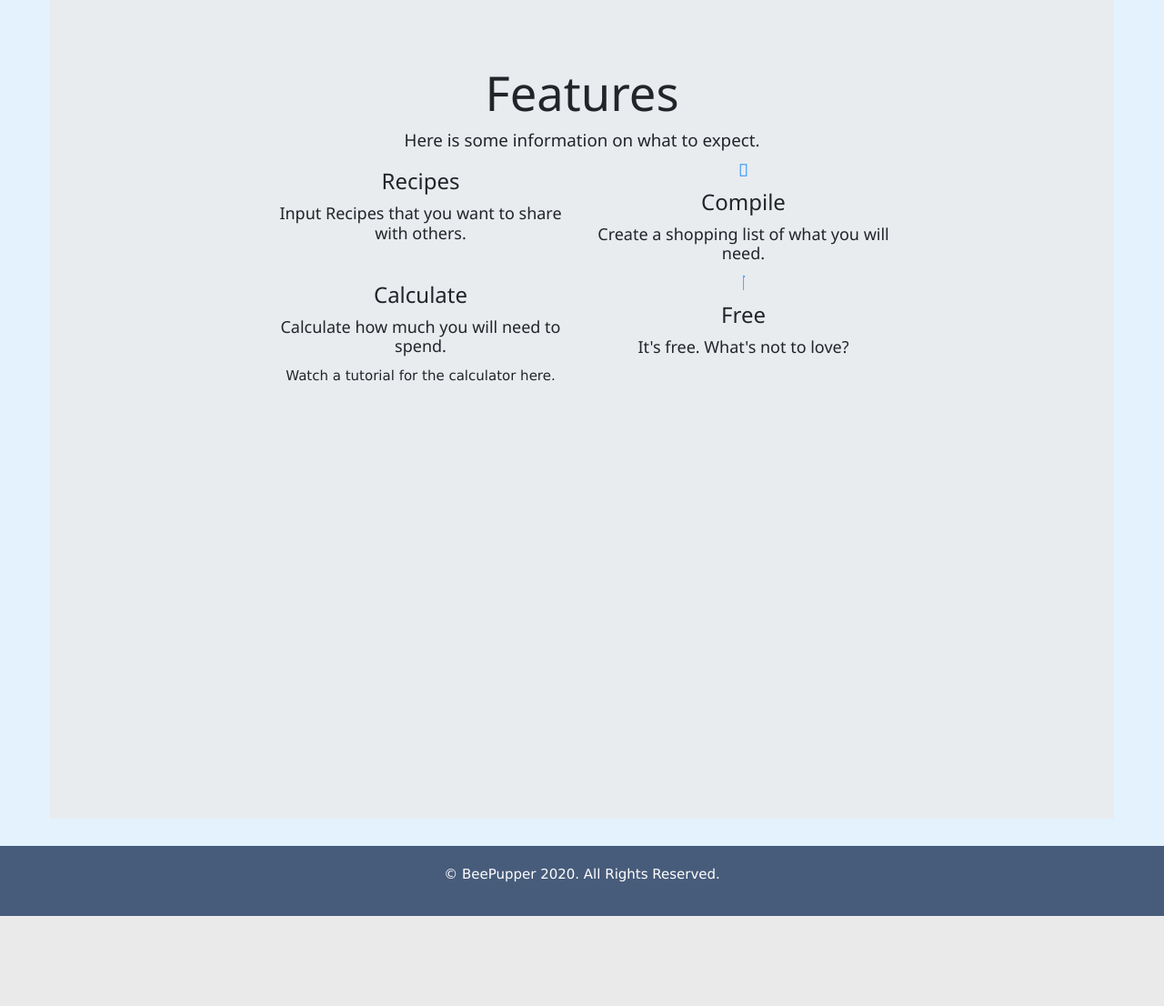
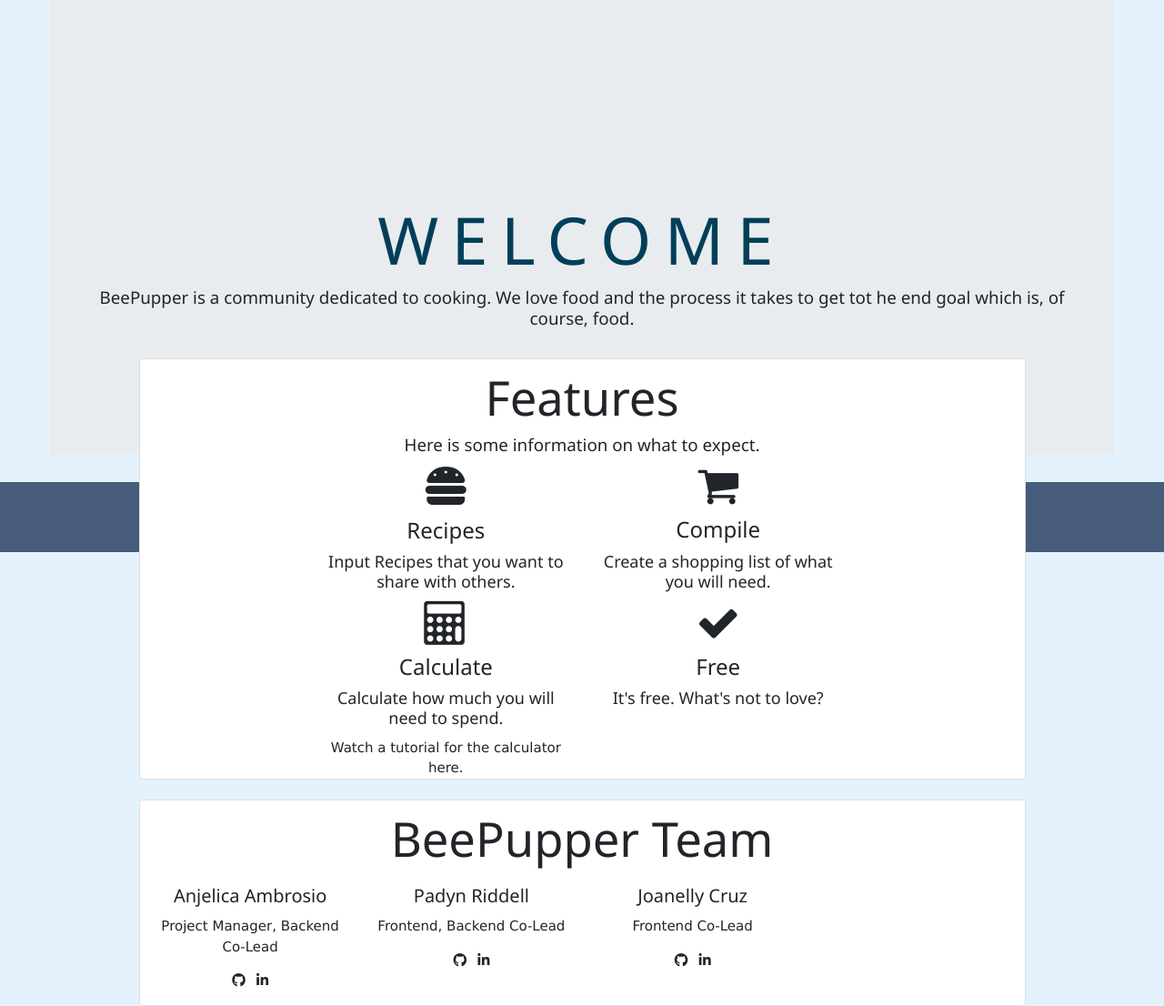
Before and after one commit to reikamoon/beepupper, a Flask app: page /about in a window 1280 px wide. Shown: the part 98-1204 px from the top of the page at 91% size. Before the commit the page ends 1105 px from the top, so only its background shows below. Run offline with Flask 2, Linux system fonts and the light colour scheme; some libraries are stand-ins or nearby versions.

Commit message:
more done on about page

```diff
--- a/static/style.css
+++ b/static/style.css
@@ -140,9 +140,7 @@
 .jumbotron {
   position: relative;
   width: 1170px;
-  height: 900px;
-  /* background: url(./header.png) no-repeat center;
-  background-size: cover; */
+  height: 500px;
   margin: auto;
-  background-color: green;
+  background-color: rgb(173, 255, 173);
 }
--- a/templates/about.html
+++ b/templates/about.html
@@ -6,7 +6,13 @@
 <center>
 <div class="jumbotron jumbotron-fluid">
     <div class="container">
-      <h2 class="display-4">Features</h2>
+        <h1 class="display-4">Welcome</h1>
+        <h2 class="lead">BeePupper is a community dedicated to cooking. We love food and the process it takes to get tot he end goal which is, of course, food.</h2>
+    </div>
+    &nbsp;&nbsp;
+    <div class="card" style="width: 65rem;">
+        <div class="container">
+        <h3 class="display-4">Features</h3>
         <h4 class="lead">Here is some information on what to expect.</h4>
 
         <div class="row">
@@ -17,21 +23,21 @@
                 <div class="row">
                     <div class="col-lg-6">
                     <div class="feature-item">
-                    <i class="fas fa-pepper-hot text-primary"></i>
+                        <i class="fas fa-hamburger"style="font-size:48px"></i>
                         <h3>Recipes</h3>
                         <h5 class="text-black">Input Recipes that you want to share with others.</h5>
                     </div>
                     </div>
                     <div class="col-lg-6">
                     <div class="feature-item">
-                    <i class="fas fa-shopping-cart text-primary"></i>
+                        <i class="fa fa-shopping-cart"style="font-size:48px"></i>
                         <h3>Compile</h3>
                         <h5 class="text-black">Create a shopping list of what you will need.</h5>
                     </div>
                     </div>
                     <div class="col-lg-6">
                     <div class="feature-item">
-                    <i class="icon-eye text-primary"></i>
+                        <i class="fa fa-calculator"style="font-size:48px"></i>
                         <h3>Calculate</h3>
                         <h5 class="text-black">Calculate how much you will need to spend.</h5>
                         <a href = "https://www.youtube.com/watch?v=ygggcqKmUts"> Watch a tutorial for the calculator here.</a>
@@ -39,7 +45,7 @@
                     </div>
                     <div class="col-lg-6">
                     <div class="feature-item">
-                    <i class="fas fa-check text-primary"></i>
+                        <i class="fa fa-check"style="font-size:48px"></i>
                         <h3>Free</h3>
                         <h5 class="text-black">It's free. What's not to love?</h5>
                     </div>
@@ -49,6 +55,96 @@
             </div>
         </div>
     </div>
+    &nbsp;&nbsp;
+    <div class="card" style="width: 65rem;">
+        <div class="container">
+            <div class="row">
+                <div class="col-lg-12 text-center">
+                    <h3 class="display-4 text-black">BeePupper Team</h3>
+                </div>
+            </div>
+            <div class="row">
+            <div class="col-sm-3">
+                <div class="team-member">
+                <h4 class="text-black">Anjelica Ambrosio</h4>
+                <p class="text-black">Project Manager, Backend Co-Lead</p>
+                <ul class="list-inline social-buttons">
+                    <li class="list-inline-item">
+                    <a href="https://github.com/reikamoon"
+                    target="_blank">
+                        <i class="fab fa-github"></i>
+                    </a>
+                    </li>
+                    <li class="list-inline-item">
+                    <a href="https://www.linkedin.com/in/anjelica-ambrosio/"
+                    target="_blank">
+                        <i class="fab fa-linkedin-in"></i>
+                    </a>
+                    </li>
+                    <!-- <li class="list-inline-item">
+                        <a href="https://github.com/reikamoon"
+                        target="_blank">
+                        <i class="fas fa-id-card"></i>
+                        </a>
+                    </li> -->
+                </ul>
+                </div>
+            </div>
+            <div class="col-sm-3">
+                <div class="team-member">
+                    <h4 class="text-black">Padyn Riddell</h4>
+                    <p class="text-black">Frontend, Backend Co-Lead</p>
+                    <ul class="list-inline social-buttons">
+                        <li class="list-inline-item">
+                        <a href="https://github.com/squeaky1273"
+                        target="_blank">
+                            <i class="fab fa-github"></i>
+                        </a>
+                        </li>
+                        <li class="list-inline-item">
+                        <a href="https://www.linkedin.com/in/padyn-riddell-94473b18a/"
+                        target="_blank">
+                            <i class="fab fa-linkedin-in"></i>
+                        </a>
+                        </li>
+                        <!-- <li class="list-inline-item">
+                            <a href="https://www.makeschool.com/portfolio/Padyn-Riddell"
+                        target="_blank">
+                            <i class="fas fa-id-card"></i>
+                            </a>
+                        </li> -->
+                    </ul>
+                </div>
+            </div>
+            <div class="col-sm-3">
+                <div class="team-member">
+                    <h4 class="text-black">Joanelly Cruz</h4>
+                    <p class="text-black">Frontend Co-Lead</p>
+                    <ul class="list-inline social-buttons">
+                        <li class="list-inline-item">
+                        <a href="https://github.com/HolyPi"
+                        target="_blank">
+                            <i class="fab fa-github"></i>
+                        </a>
+                        </li>
+                        <li class="list-inline-item">
+                        <a href="https://www.linkedin.com/in/joanelly-cruz-martinez-6572b919b/"
+                        target="_blank">
+                            <i class="fab fa-linkedin-in"></i>
+                        </a>
+                        </li>
+                        <!-- <li class="list-inline-item">
+                            <a href="https://github.com/HolyPi"
+                            target="_blank">
+                            <i class="fas fa-id-card"></i>
+                            </a>
+                        </li> -->
+                    </ul>
+                </div>
+            </div>
+        </div>
+    </div>
+</div>
 </center>
 
 {% endblock %}
--- a/templates/base.html
+++ b/templates/base.html
@@ -13,6 +13,7 @@
        <link rel="stylesheet" href="https://cdnjs.cloudflare.com/ajax/libs/font-awesome/4.7.0/css/font-awesome.min.css">
        <link rel="stylesheet" href="https://www.w3schools.com/w3css/4/w3.css">
        <script src="https://unpkg.com/aos@2.3.1/dist/aos.js"></script>
+       <script src='https://kit.fontawesome.com/a076d05399.js'></script>
        <link href="https://unpkg.com/aos@2.3.1/dist/aos.css" rel="stylesheet">
 
 </head>
--- a/templates/list_view.html
+++ b/templates/list_view.html
@@ -47,7 +47,7 @@
 
 .miki {
   font-size: 40px;
-  font-color: black;
+  color: black;
 }
 </style>
 <!-- show every product in single shopping list -->
```
Lines whose indentation alone changed are shown as unchanged.
